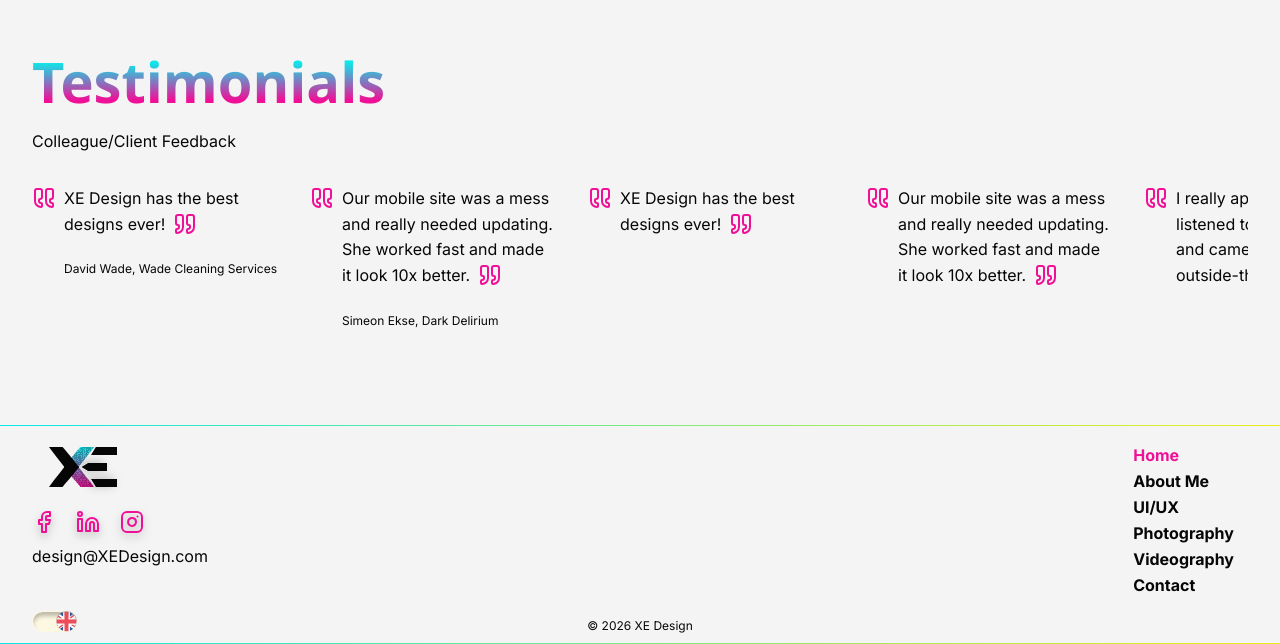
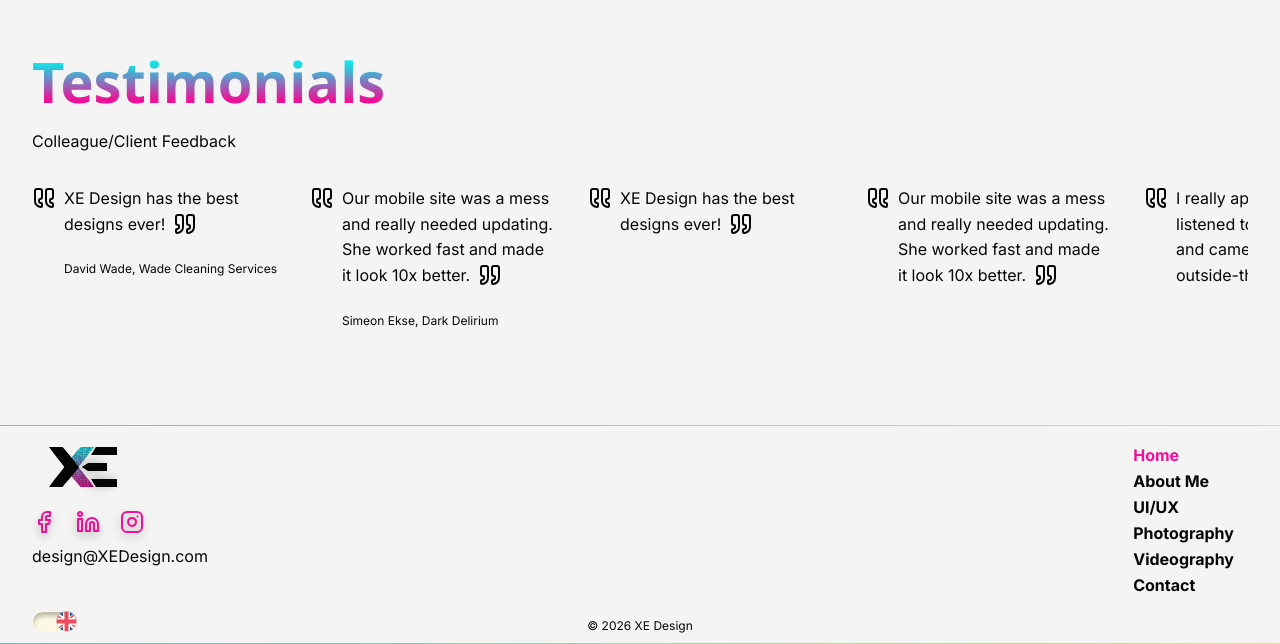
Before and after one commit to duct-tape-deployments/devin-portfolio, a React (Vite) app: page / in a window 1280 px wide. Shown: the part 2686-3330 px from the top of the page. Built offline with nearby package versions, Linux system fonts and the light colour scheme; a web font is replaced by a local one.

Commit message:
fix(testimonials): use near-black quote marks in light mode

```diff
--- a/src/components/testimonials/TestimonialQuote.tsx
+++ b/src/components/testimonials/TestimonialQuote.tsx
@@ -15,7 +15,7 @@ export function TestimonialQuote({ testimonial }: TestimonialQuoteProps) {
       <Quote
         aria-hidden="true"
         size={24}
-        className="absolute top-0 left-0 -scale-x-100 text-icon-inline"
+        className="absolute top-0 left-0 -scale-x-100 text-quote-mark"
       />
 
       <blockquote className="w-53.5">
@@ -26,7 +26,7 @@ export function TestimonialQuote({ testimonial }: TestimonialQuoteProps) {
             <Quote
               aria-hidden="true"
               size={24}
-              className="ml-2 inline-block align-top text-icon-inline"
+              className="ml-2 inline-block align-top text-quote-mark"
             />
           </span>
         </p>
--- a/src/styles/tokens.css
+++ b/src/styles/tokens.css
@@ -36,6 +36,7 @@
   --color-error: #a4001d;
   --color-icon-accent: var(--color-magenta);
   --color-icon-inline: var(--color-magenta);
+  --color-quote-mark: var(--color-ink);
   --color-link: var(--color-magenta-dark);
   --color-link-visited: var(--color-orange-dark);
   --color-grid-line: #c4c4c4;
@@ -210,6 +211,7 @@
   --color-toggle-glow: rgba(42, 95, 158, 0.5);
   --color-icon-accent: var(--color-yellow);
   --color-icon-inline: var(--color-cyan);
+  --color-quote-mark: var(--color-cyan);
   --color-link: var(--color-orange);
   --color-link-visited: var(--color-yellow);
   --color-grid-line: #414141;
```
